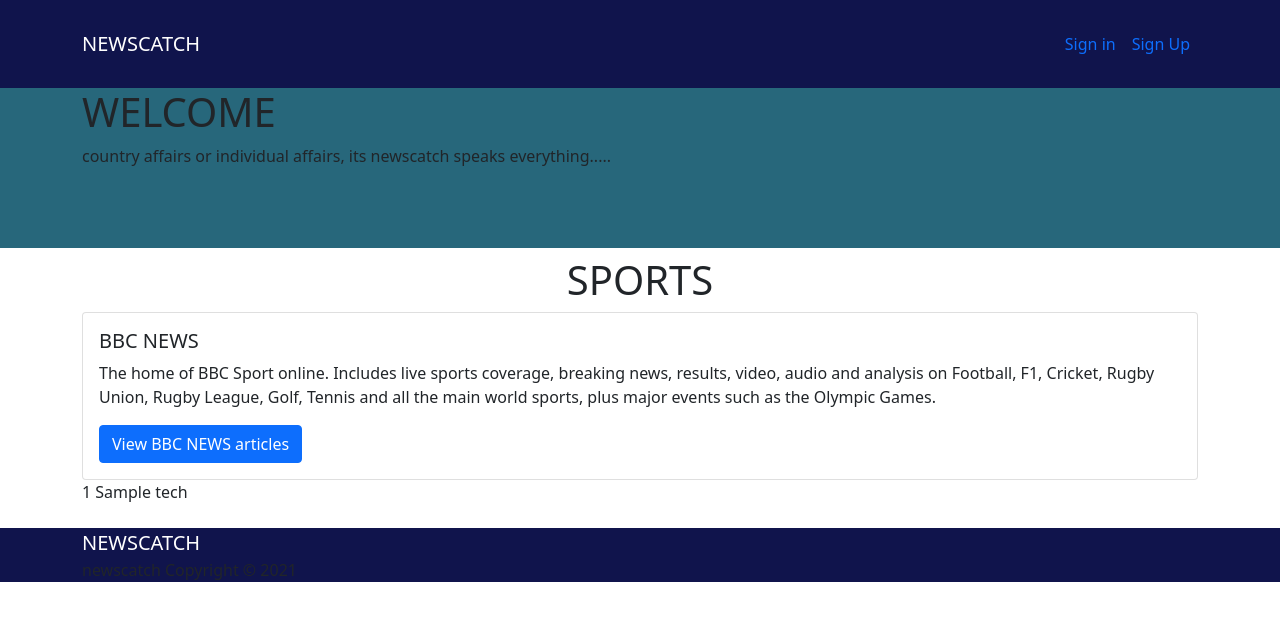
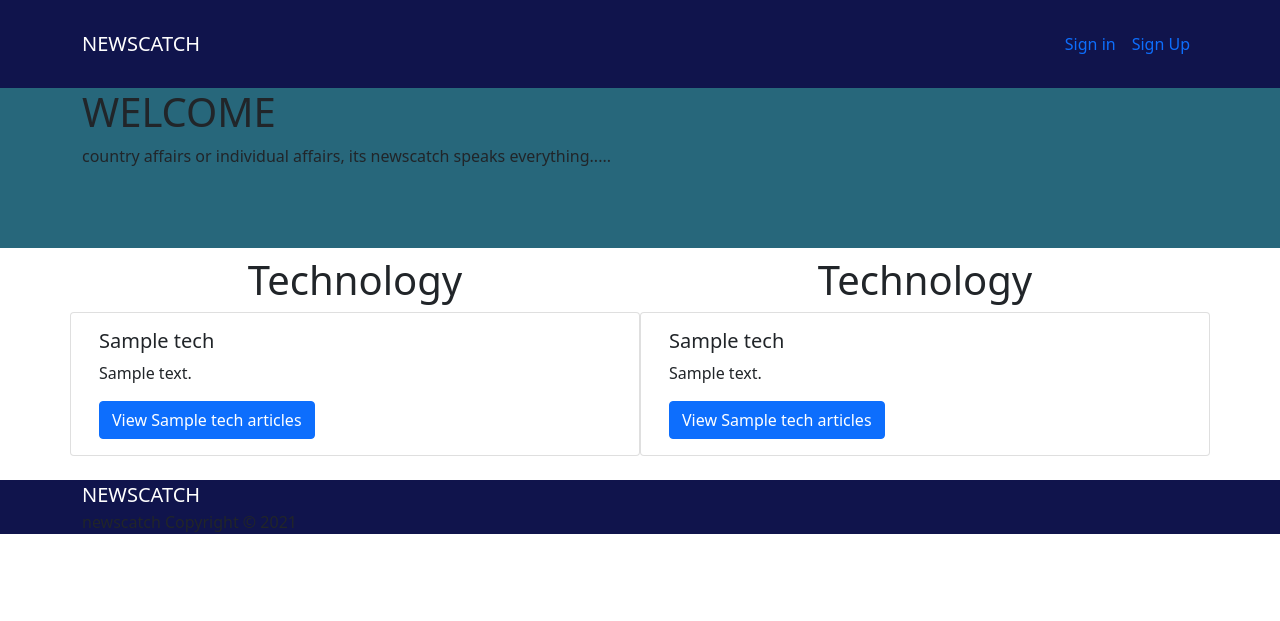
Before and after one commit to sling254/Newscatch, a Flask app: template app/templates/index.html in a window 1280 px wide. Shown: the top 621 px of the page. Run offline with Flask 2, Linux system fonts and the light colour scheme; the template is opened without the code that fills it: most values are stand-ins (such as "Sample title", 1, 10 or a date in 2020).

Commit message:
display the news sources to the user

```diff
--- a/app/templates/base.html
+++ b/app/templates/base.html
@@ -1,3 +1,4 @@
+{% import 'macros.html' as macro%}
 <!doctype html>
 <html lang="en">
   <head>
--- a/app/templates/index.html
+++ b/app/templates/index.html
@@ -3,18 +3,21 @@
 
 {% block content %}
 <div class="container mt-2">
-    <h1  class="text-center">SPORTS</h1>
-    <div class="card" >
-        <div class="card-body">
-        <h5 class="card-title">BBC NEWS</h5>
-        <p class="card-text">The home of BBC Sport online. Includes live sports coverage, breaking news, results, video, audio and analysis on Football, F1, Cricket, Rugby Union, Rugby League, Golf, Tennis and all the main world sports, plus major events such as the Olympic Games.</p>
-        <a href="#" class="btn btn-primary">View BBC NEWS articles</a>
+
+    <div class="row">
+
+        <div class="col-md">
+            <h1  class="text-center">Technology</h1>
+            {{ macro.displaySourceList(technology)}}
+
+        </div>
+        <div class="col-md">
+            <h1  class="text-center">Technology</h1>
+            {{ macro.displaySourceList(technology)}}
+
         </div>
     </div>
-    {{technology.id}}
-    {% for tech in technology %}
-        {{tech}}
-    {% endfor %}
+
 </div>
 
 {% endblock %}
--- a/app/templates/macros.html
+++ b/app/templates/macros.html
@@ -1,18 +1,14 @@
 {% macro displaySourceList(source_list) %}
-{% for source_row in source_list |batch(4)%}
+{% for source_row in source_list | batch(6)%}
 <div class="row">
 	{% for sources in source_row %}
-	<div class="col-md-3 card">
-		<div>
-			<h3>{{ sources.name}}</h3>
-		</div>
-		<div>
-			<p>
-				{{ sources.description}}
-			</p>
-			<a href="/news_articles/{{sources.id}}"><button type="button" class="btn btn-outline-primary">View {{ sources.name}} articles</button></a>
-		</div>
-	</div>
+    <div class="card" >
+        <div class="card-body">
+        <h5 class="card-title">{{ sources.name}}</h5>
+        <p class="card-text">{{ sources.description}}</p>
+        <a href="/news_articles/{{sources.id}}" class="btn btn-primary">View {{ sources.name }} articles</a>
+        </div>
+    </div>
 	{% endfor %}
 </div>
 {% endfor %}
```
